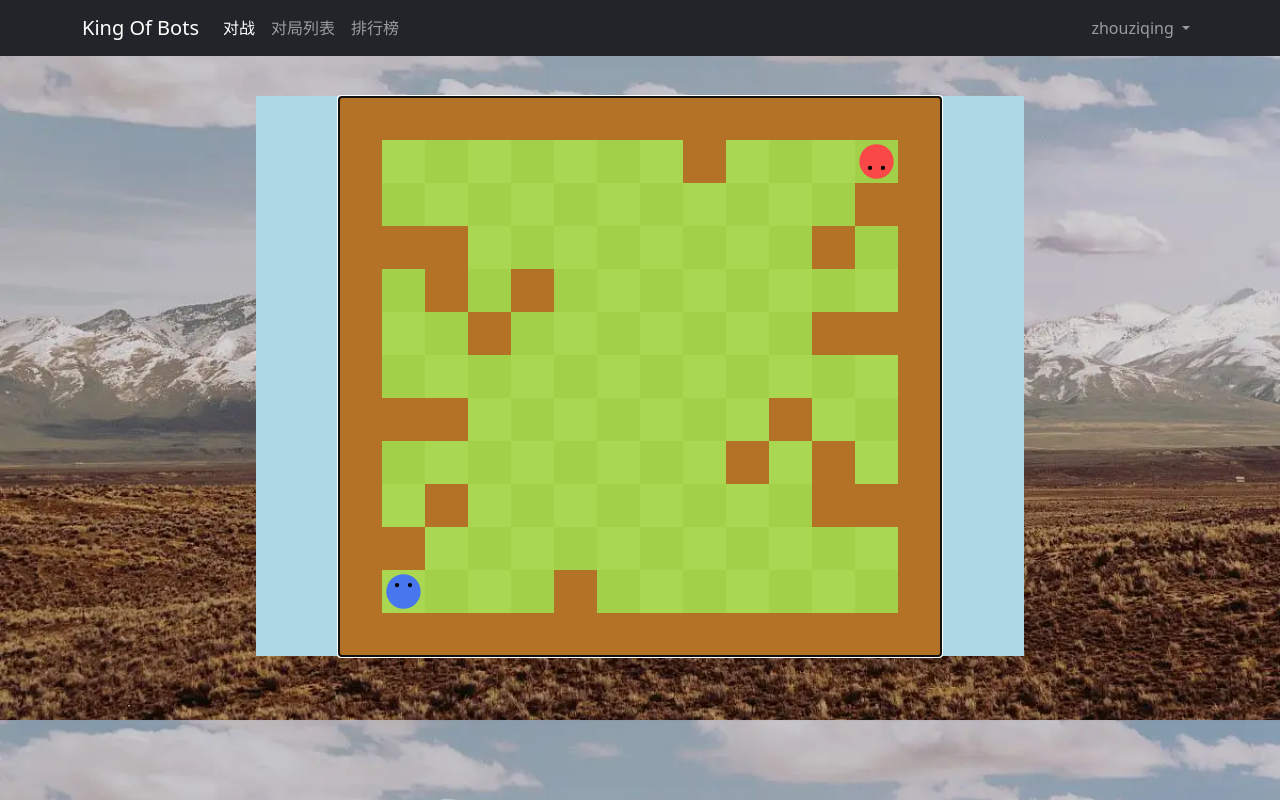
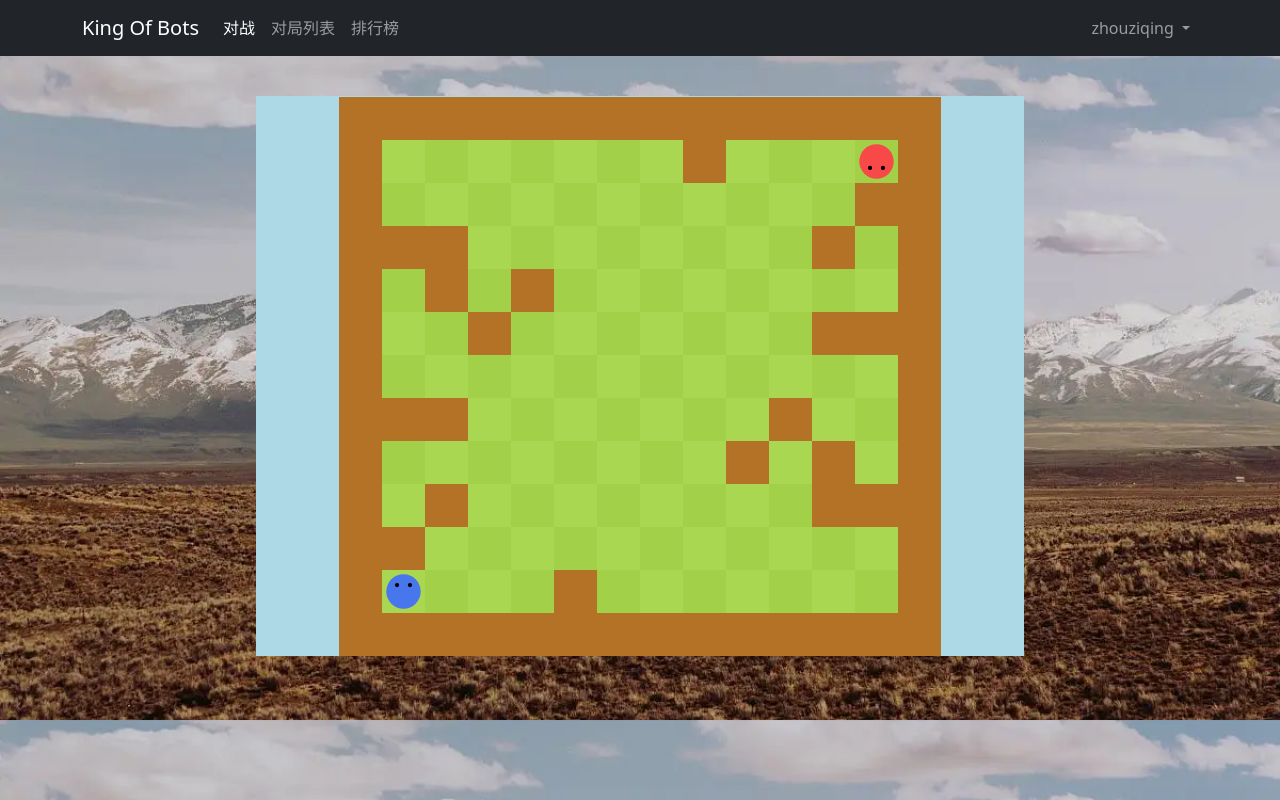
Before and after one commit to ZzqForCoding/king-of-bots, a Vue app in the folder web/: page /pk in a window 1280 px wide. Built offline with nearby package versions, Linux system fonts and the light colour scheme.

Commit message:
去掉canvas聚焦黑框

```diff
--- a/web/src/components/GameMap.vue
+++ b/web/src/components/GameMap.vue
@@ -33,4 +33,8 @@ div.gamemap {
     justify-content: center;
     align-items: center;
 }
+
+div.gamemap > canvas {
+    outline:none;
+}
 </style>
```
